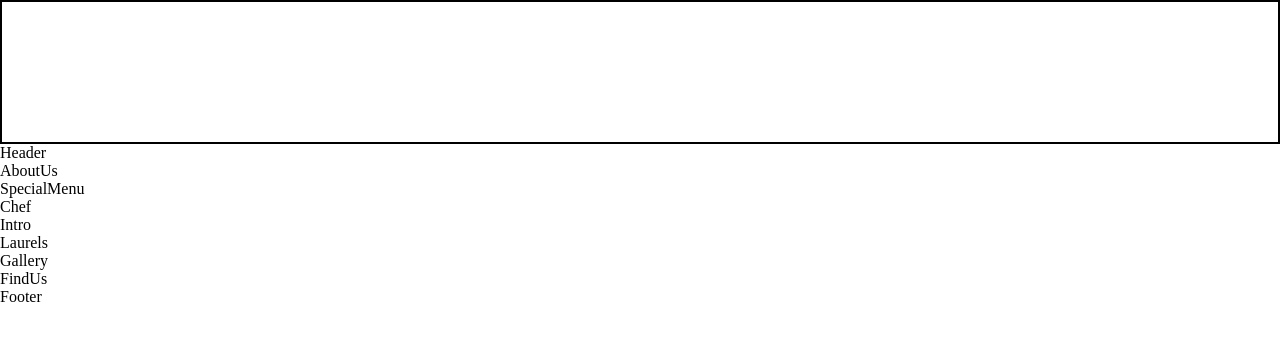
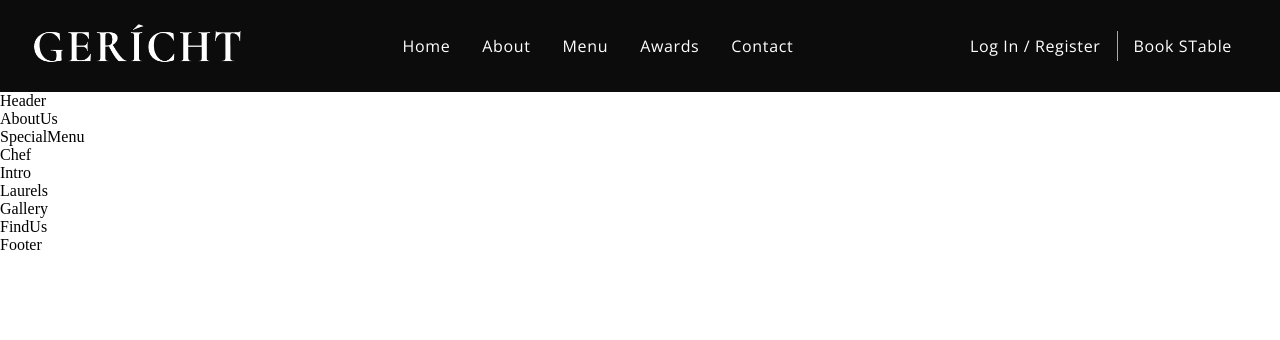
Before and after one commit to Geraldoeze/Gericht-app, a React (Create React App) app: page / in a window 1280 px wide. Shown: the top 340 px of the page. Built offline with nearby package versions, Linux system fonts and the light colour scheme; a web font is replaced by a local one.

Commit message:
done with Navigation

```diff
--- a/package.json
+++ b/package.json
@@ -9,7 +9,7 @@
 		"framer-motion": "^4.1.3",
 		"react": "^17.0.2",
 		"react-dom": "^17.0.2",
-		"react-icon": "^1.0.0",
+		"react-icons": "^4.4.0",
 		"react-query": "^3.16.0",
 		"react-router-dom": "^5.2.0",
 		"react-scripts": "4.0.3",
--- a/src/components/Navbar/Navbar.css
+++ b/src/components/Navbar/Navbar.css
@@ -1,5 +1,127 @@
 .app__navbar {
     width: 100%;
     display: flex;
-    border: 2px solid black;
+    justify-content: space-between;
+    align-items: center;
+    background: var(--color-black);
+    padding: 1rem 2rem;
 }
+
+.app__navbar-logo {
+    display: flex;
+    justify-content: flex-start;
+    align-items: center;
+}
+
+.app__navbar-logo img {
+    width: 150px;
+}
+
+.app__navbar-links {
+    flex: 1;
+    display: flex;
+    justify-content: center;
+    align-items: center;
+    list-style: none;
+}
+
+.app__navbar-links li {
+    margin: 0 1rem;
+    cursor: pointer;
+}
+
+.app__navbar-links li:hover {
+    color: var(--color-grey);
+}
+
+.app__navbar-login {
+    display: flex;
+    justify-content: flex-end;
+    align-items: center;
+}
+
+.app__navbar-login a {
+    margin: 0 1rem;
+    text-decoration: none;
+    transition: 0.5s ease;
+}
+
+.app__navbar-login a:hover {
+  border-bottom: 1px solid var(--color-golden);
+}
+
+.app__navbar-login div {
+    width: 1px;
+    height: 30px;
+    background-color: var(--color-grey);
+}
+
+.app__navbar-smallscreen {
+    display: none;
+}
+
+.app__navbar-smallscreen_overlay {
+    position: fixed;
+    top: 0;
+    left: 0;
+    width: 100%;
+    height: 100vh;
+    background: var(--color-black);
+    transition: 00.5s ease;
+
+    flex-direction: column;
+    z-index: 5;
+}
+
+.app__navbar-smallscreen_overlay .overlay__close {
+    font-size: 27px;
+    color: var(--color-golden);
+    cursor: pointer;
+
+    position: absolute;
+    top: 20px;
+    right: 20px;
+}
+
+.app__navbar-smallscreen_links {
+    list-style: none;
+}
+.app__navbar-smallscreen_links li {
+    margin: 2rem;
+    cursor: pointer;
+    color: var(--color-golden);
+    font-size: 2rem;
+    text-align: center;
+    font-family: var(--font-base);
+}
+.app__navbar-smallscreen_links li:hover {
+    color: var(--color-white);
+}
+
+
+@media screen and (max-width: 2000px) {
+  .app__navbar-logo img {
+      width: 210px;
+  }
+}
+
+@media screen and (max-width: 1150px) {
+    .app__navbar-links {
+        display: none;
+    }
+    .app__navbar-smallscreen {
+        display: flex;
+    }
+}
+
+@media screen and (max-width: 650px) {
+  .app__navbar {
+      padding: 1rem;
+  }
+  .app__navbar-login{
+      display: none;
+  }
+  .app__navbar-logo img {
+      width: 110px;
+  }
+}
--- a/src/components/Navbar/Navbar.jsx
+++ b/src/components/Navbar/Navbar.jsx
@@ -1,11 +1,13 @@
-import React from 'react';
+import React, {useState} from 'react';
 import { GiHamburgerMenu } from 'react-icons/gi';
-import { MdOutLineRestaurantMenu } from 'react-icons/md';
+import { MdOutlineRestaurantMenu } from 'react-icons/md';
 import images from '../../constants/images';
 
 import './Navbar.css';
 
-const Navbar = () => (
+const Navbar = () => {
+  const [toggleMenu, setToggleMenu] = useState(false);
+  return(
   <nav className='app__navbar'>
     <div className='app__navbar-logo'>
       <img src={images.gericht} alt='app_logo' />
@@ -17,7 +19,28 @@
       <li className='p__opensans'><a href='#awards' >Awards</a></li>
       <li className='p__opensans'><a href='#contact' >Contact</a></li>
     </ul>
+    <div className='app__navbar-login'>
+      <a href='#login' className='p__opensans'>Log In / Register</a>
+      <div />
+      <a href='/' className='p__opensans'>Book sTable</a>
+    </div>
+    <div className='app__navbar-smallscreen'>
+      <GiHamburgerMenu color='#fff' fontSize={27} onClick={() => setToggleMenu(true)} />
+      {toggleMenu && (
+        <div className='app__navbar-smallscreen_overlay flex__center side-bottom'>
+        <MdOutlineRestaurantMenu fontSize={27} className='overlay__close' onClick={()=> setToggleMenu(false)} />
+        <ul className='app__navbar-smallscreen_links'>
+          <li className='p__opensans'><a href='#home' >Home</a></li>
+          <li className='p__opensans'><a href='#about' >About</a></li>
+          <li className='p__opensans'><a href='#menu' >Menu</a></li>
+          <li className='p__opensans'><a href='#awards' >Awards</a></li>
+          <li className='p__opensans'><a href='#contact' >Contact</a></li>
+      </ul>
+      </div>
+      )}
+    </div>
   </nav>
-);
+)
+};
 
 export default Navbar;
```
Also changed, not shown: 1 other file (tests, documents, lock files or other folders).
